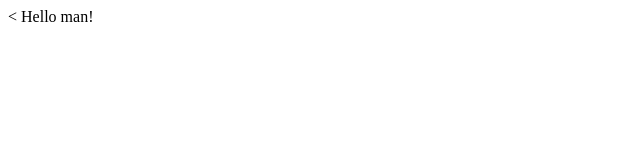
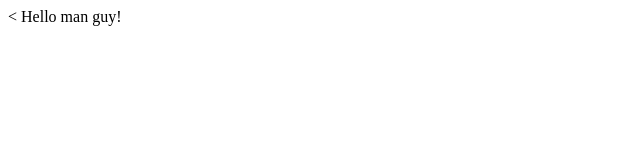
Before and after one commit to rcoston/cs50w_test, a plain HTML site: page index.html in a window 1280 px wide. Shown: the full height of the page, 0-640 px from the left. Drawn offline with Linux system fonts and the light colour scheme.

Commit message:
Update index.html

```diff
--- a/index.html
+++ b/index.html
@@ -6,6 +6,6 @@
     <title>Page</title>
   </head>
   <body>
-    Hello man!
+    Hello man guy!
   </body>
 </html>
```
